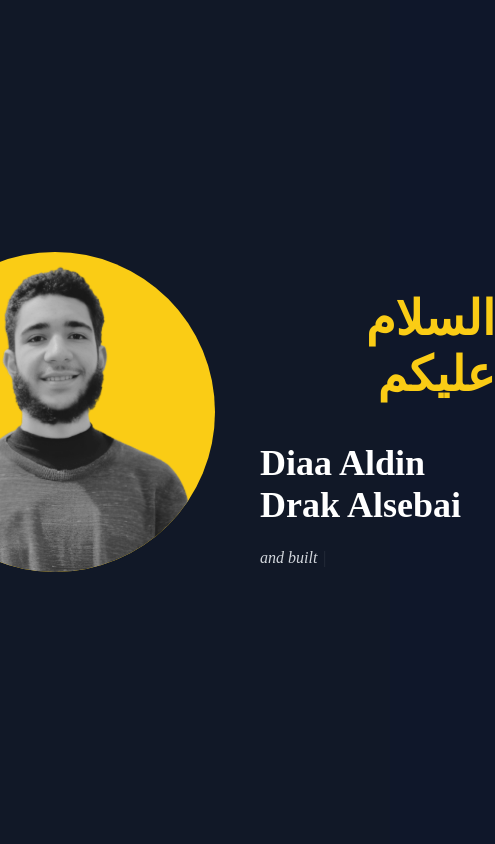
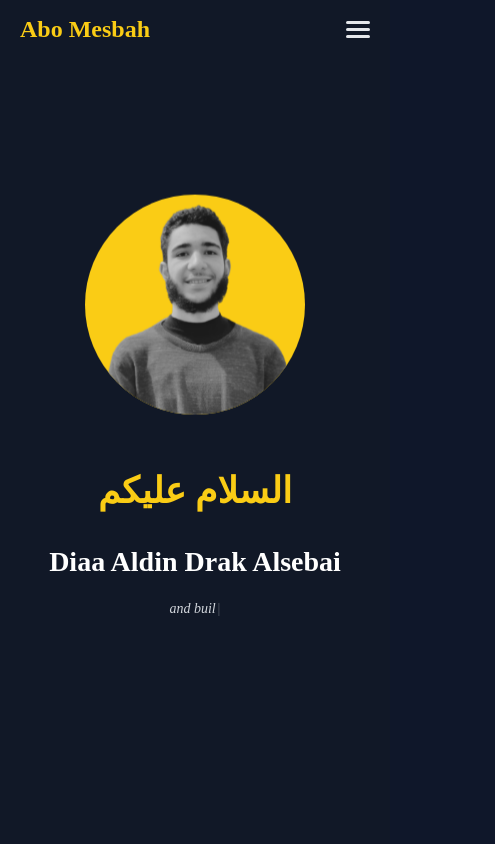
Before and after one commit to diaa07/portfolio, a React (Vite) app: page / in a window 390 px wide. Shown: the top 844 px of the page, 495 px wide, since content can reach past the window. Built offline with nearby package versions, Linux system fonts and the light colour scheme.

Commit message:
responsive

```diff
--- a/src/App.css
+++ b/src/App.css
@@ -1,3 +1,7 @@
+* {
+  box-sizing: border-box;
+}
+
 body {
   margin: 0;
   padding: 0;
@@ -10,6 +14,7 @@ html {
 .main-content.hidden {
   opacity: 0;
   pointer-events: none;
+  padding-top: 70px;
 }
 
 @keyframes fadeInContent {
--- a/src/App.jsx
+++ b/src/App.jsx
@@ -6,20 +6,34 @@ import Projects from "./pages/Projects";
 import Competitions from "./pages/Competitions";
 import About from "./pages/About";
 import Splash from "./components/Splash";
+import Navbar from "./components/Navbar";
+
 function App() {
   const [loading, setLoading] = useState(true);
 
   return (
     <>
       {loading && <Splash onFinish={() => setLoading(false)} />}
+      <Navbar />
       <div className={`main-content ${loading ? "hidden" : "fade-in"}`}>
-        <Home />
-        <Skills />
-        <Projects />
-        <Competitions />
-        <About />
+        <div id="home">
+          <Home />
+        </div>
+        <div id="skills">
+          <Skills />
+        </div>
+        <div id="projects">
+          <Projects />
+        </div>
+        <div id="competitions">
+          <Competitions />
+        </div>
+        <div id="about">
+          <About />
+        </div>
       </div>
     </>
   );
 }
+
 export default App;
--- /dev/null
+++ b/src/components/Navbar.css
@@ -0,0 +1,106 @@
+.navbar {
+  position: fixed;
+  top: 0;
+  left: 0;
+  right: 0;
+  padding: 16px 20px;
+  z-index: 999;
+  width: 100%;
+  display: flex;
+  justify-content: space-between;
+  align-items: center;
+  transition: background-color 0.3s ease, box-shadow 0.3s ease;
+  background-color: transparent;
+}
+
+.navbar.scrolled {
+  background-color: #0f172a;
+  box-shadow: 0 2px 12px rgba(0, 0, 0, 0.3);
+}
+
+.nav-logo {
+  color: #facc15;
+  font-size: 1.5rem;
+  font-weight: bold;
+  cursor: pointer;
+}
+
+.nav-links {
+  list-style: none;
+  display: flex;
+  gap: 24px;
+}
+
+.nav-links li {
+  color: #e5e7eb;
+  font-weight: 500;
+  cursor: pointer;
+  transition: color 0.3s ease;
+}
+
+.nav-links li:hover {
+  color: #facc15;
+}
+
+.burger {
+  display: none;
+  flex-direction: column;
+  gap: 4px;
+  cursor: pointer;
+}
+
+.burger span {
+  display: block;
+  height: 3px;
+  width: 24px;
+  background-color: #e5e7eb;
+  border-radius: 2px;
+  transition: all 0.3s ease;
+}
+
+.burger.open span:nth-child(1) {
+  transform: rotate(45deg) translate(4px, 5px);
+}
+.burger.open span:nth-child(2) {
+  opacity: 0;
+}
+.burger.open span:nth-child(3) {
+  transform: rotate(-45deg) translate(4px, -5px);
+}
+
+@media (max-width: 768px) {
+  .burger {
+    display: flex;
+  }
+
+  .nav-links {
+    position: absolute;
+    top: 60px;
+    left: 20px;
+    right: 20px;
+    flex-direction: column;
+    background-color: #0f172a;
+    padding: 16px 0;
+    display: none;
+    gap: 16px;
+    border-radius: 12px;
+    box-shadow: 0 4px 12px rgba(0, 0, 0, 0.4);
+    transition: all 0.3s ease;
+  }
+
+  .nav-links.show {
+    display: flex;
+    animation: fadeInDown 0.3s ease forwards;
+  }
+
+  @keyframes fadeInDown {
+    from {
+      opacity: 0;
+      transform: translateY(-10px);
+    }
+    to {
+      opacity: 1;
+      transform: translateY(0);
+    }
+  }
+}
--- /dev/null
+++ b/src/components/Navbar.jsx
@@ -0,0 +1,46 @@
+import React, { useState, useEffect } from "react";
+import "./Navbar.css";
+
+export default function Navbar() {
+  const [scrolled, setScrolled] = useState(false);
+  const [menuOpen, setMenuOpen] = useState(false);
+
+  useEffect(() => {
+    const onScroll = () => {
+      setScrolled(window.scrollY > 10);
+    };
+    window.addEventListener("scroll", onScroll);
+    return () => window.removeEventListener("scroll", onScroll);
+  }, []);
+
+  const scrollTo = (id) => {
+    const section = document.getElementById(id);
+    if (section) {
+      section.scrollIntoView({ behavior: "smooth" });
+      setMenuOpen(false);
+    }
+  };
+
+  return (
+    <nav className={`navbar ${scrolled ? "scrolled" : ""}`}>
+      <div className="nav-logo" onClick={() => scrollTo("home")}>
+        Abo Mesbah
+      </div>
+      <div
+        className={`burger ${menuOpen ? "open" : ""}`}
+        onClick={() => setMenuOpen(!menuOpen)}
+      >
+        <span />
+        <span />
+        <span />
+      </div>
+      <ul className={`nav-links ${menuOpen ? "show" : ""}`}>
+        <li onClick={() => scrollTo("home")}>Home</li>
+        <li onClick={() => scrollTo("skills")}>Skills</li>
+        <li onClick={() => scrollTo("projects")}>Projects</li>
+        <li onClick={() => scrollTo("competitions")}>Competitions</li>
+        <li onClick={() => scrollTo("about")}>About</li>
+      </ul>
+    </nav>
+  );
+}
--- a/src/components/ProjectCard.css
+++ b/src/components/ProjectCard.css
@@ -1,5 +1,6 @@
 .project-card {
   width: 320px;
+  max-width: 100%;
   border: none;
   display: flex;
   flex-direction: column;
@@ -20,6 +21,7 @@
 .project-card img {
   width: 100%;
   border-radius: 12px;
+  object-fit: cover;
 }
 
 .project-name {
@@ -46,6 +48,7 @@
   font-size: 14px;
   color: #a0a0ff;
   transition: background 0.3s ease;
+  white-space: nowrap;
 }
 
 .skill-label:hover {
@@ -57,6 +60,7 @@
   justify-content: center;
   gap: 12px;
   margin-top: 8px;
+  flex-wrap: wrap;
 }
 
 .links-container a {
@@ -65,7 +69,7 @@
   font-weight: 600;
   font-size: 14px;
   text-decoration: none;
-  transition: background 0.3s ease;
+  transition: background 0.3s ease, transform 0.3s ease;
   transform: translateY(0);
 }
 
@@ -83,3 +87,9 @@
   opacity: 0.85;
   transform: translateY(-2px);
 }
+
+@media (max-width: 480px) {
+  .project-card {
+    width: 90vw;
+  }
+}
--- a/src/components/Splash.css
+++ b/src/components/Splash.css
@@ -23,6 +23,9 @@
   overflow: hidden;
   border-right: 2px solid #facc15;
   animation: blink-caret 0.8s step-end infinite;
+  max-width: 90vw;
+  text-align: center;
+  word-break: break-word;
 }
 
 .underline-loader {
@@ -42,6 +45,7 @@
   animation: load-underline 2s ease-in-out infinite;
   border-radius: 2px;
 }
+
 @keyframes blink-caret {
   0%,
   100% {
--- a/src/pages/About.css
+++ b/src/pages/About.css
@@ -3,6 +3,8 @@
   color: #e5e7eb;
   padding: 64px 16px;
   text-align: center;
+  max-width: 1000px;
+  margin: 0 auto;
 }
 
 .about-title {
@@ -25,6 +27,7 @@
   padding: 24px;
   border-radius: 16px;
   width: 300px;
+  max-width: 100%;
   box-shadow: 0 6px 18px rgba(0, 0, 0, 0.25);
   text-align: left;
 }
@@ -41,6 +44,7 @@
   font-size: 16px;
   line-height: 1.6;
   color: #d1d5db;
+  word-wrap: break-word;
 }
 
 .links-section {
@@ -77,3 +81,14 @@
   background-color: #1f2937;
   color: #facc15;
 }
+
+@media (max-width: 640px) {
+  .about-grid {
+    flex-direction: column;
+    align-items: center;
+  }
+
+  .about-card {
+    width: 90vw;
+  }
+}
--- a/src/pages/Competitions.css
+++ b/src/pages/Competitions.css
@@ -2,6 +2,8 @@
   background-color: #0f172a;
   padding: 64px 16px;
   text-align: center;
+  max-width: 1000px;
+  margin: 0 auto;
 }
 
 .comp-title {
@@ -24,14 +26,14 @@
   border-radius: 16px;
   padding: 20px;
   width: 280px;
+  max-width: 100%;
   box-shadow: 0 4px 12px rgba(0, 0, 0, 0.3);
   text-align: left;
   transition: transform 0.4s ease, box-shadow 0.4s ease;
 }
 
 .comp-card:hover {
-  transform: translateY(-5px);
-  transform: scale(1.03);
+  transform: translateY(-5px) scale(1.03);
   box-shadow: 0 10px 24px rgba(0, 0, 0, 0.35);
 }
 
@@ -55,3 +57,14 @@
   font-weight: 500;
   color: #34d399;
 }
+
+.comp-role {
+  font-style: italic;
+  color: #a5b4fc;
+}
+
+@media (max-width: 480px) {
+  .comp-card {
+    width: 90vw;
+  }
+}
--- a/src/pages/Home.css
+++ b/src/pages/Home.css
@@ -13,6 +13,8 @@
   align-items: center;
   width: 80%;
   min-width: 600px;
+  max-width: 100%;
+  flex-wrap: wrap;
 }
 
 .left-section {
@@ -20,6 +22,17 @@
   justify-content: flex-end;
   margin-right: 45px;
   flex: 0.7;
+}
+
+.right-section {
+  display: flex;
+  flex-direction: column;
+  align-items: flex-start;
+  justify-content: center;
+  flex: 1.3;
+  animation: slideFade 1.5s ease forwards;
+  animation-delay: 0.2s;
+  opacity: 0;
 }
 
 @keyframes slideFade {
@@ -31,17 +44,6 @@
     transform: translateX(0);
     opacity: 1;
   }
-}
-
-.right-section {
-  display: flex;
-  flex-direction: column;
-  align-items: flex-start;
-  justify-content: center;
-  flex: 1.3;
-  animation: slideFade 1.5s ease forwards;
-  animation-delay: 0.2s;
-  opacity: 0;
 }
 
 @keyframes float {
@@ -94,3 +96,39 @@
   line-height: 1.5;
   min-height: 40px;
 }
+
+@media (max-width: 900px) {
+  .home-container {
+    flex-direction: column;
+    min-width: auto;
+  }
+  .left-section {
+    margin-right: 0;
+    margin-bottom: 20px;
+    justify-content: center;
+  }
+  .right-section {
+    align-items: center;
+    text-align: center;
+    flex: unset;
+  }
+  .salam {
+    text-align: center;
+  }
+}
+
+@media (max-width: 480px) {
+  .circle {
+    width: 220px;
+    height: 220px;
+  }
+  .salam {
+    font-size: 36px;
+  }
+  .name {
+    font-size: 28px;
+  }
+  .bio {
+    font-size: 14px;
+  }
+}
--- a/src/pages/Skills.css
+++ b/src/pages/Skills.css
@@ -28,6 +28,7 @@
   justify-items: center;
   width: 100%;
   margin-bottom: 40px;
+  gap: 20px;
 }
 
 .head {
@@ -67,3 +68,14 @@
   transform: scale(1.1);
   background-color: #fde68a;
 }
+
+@media (max-width: 768px) {
+  .lower-part {
+    grid-template-columns: 1fr;
+    gap: 40px;
+  }
+  .left-sec,
+  .right-sec {
+    width: 90%;
+  }
+}
```
